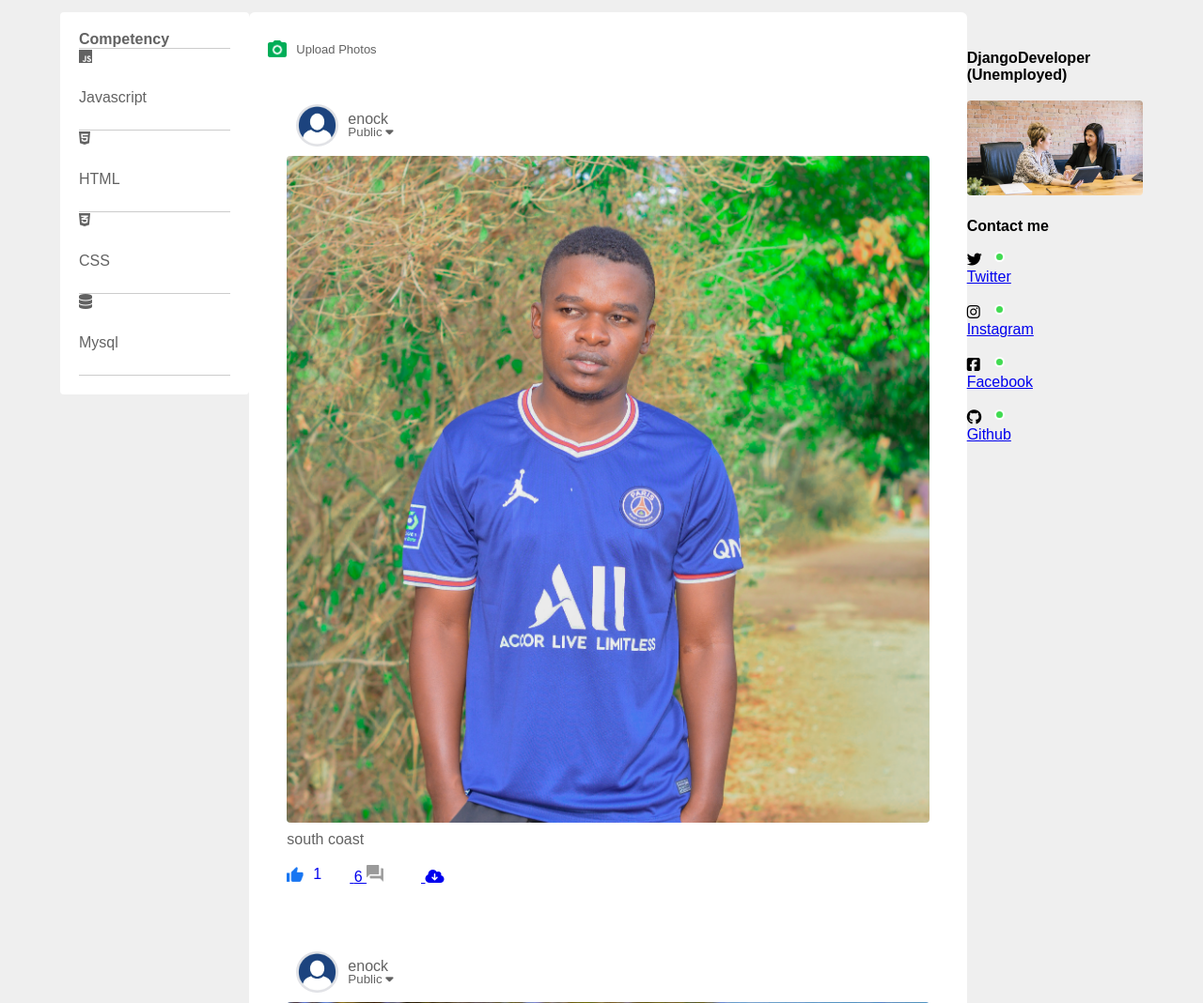
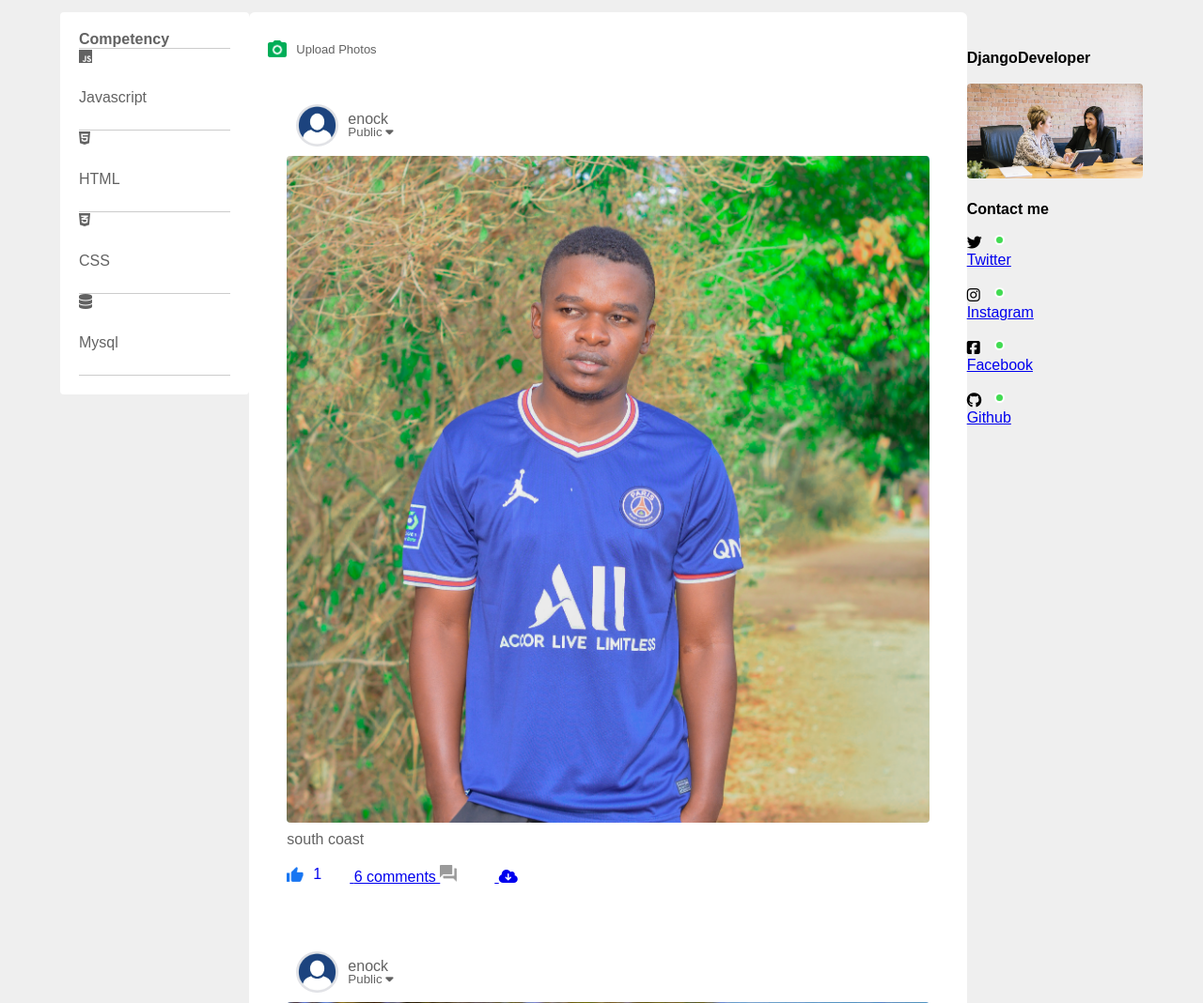
Before and after one commit to EddieKenya/social-media-app, a Django app: template templates/home.html in a window 1280 px wide. Shown: the part 158-1226 px from the top of the page at 94% size. Run offline with Django 4.2, Linux system fonts and the light colour scheme; the template is opened without the code that fills it: values that come from a table or form of the project are taken from there, others are empty; data comes from the database, SQL or seed files in the repository; both versions use the stored data as it was after the commit; some libraries are stand-ins or nearby versions.

Commit message:
comments number

```diff
--- a/core/models.py
+++ b/core/models.py
@@ -21,7 +21,7 @@ class Post (models.Model):
     user = models.CharField(max_length=200)
     id = models.UUIDField(primary_key=True, default=uuid.uuid4)
     posts_image= models.ImageField(upload_to='post_images', blank=True, null=True)
-    caption = models.TextField()
+    caption = models.TextField(blank=True,null=True)
     no_of_likes = models.IntegerField(default=0)
     post_no_comments =models.IntegerField(default=0)
     date_created = models.DateTimeField(default=timezone.now)
@@ -39,7 +39,8 @@ class likes(models.Model):
 class Comments(models.Model):
     username = models.CharField(max_length=50)
     post_commented= models.CharField(max_length=500, default='post_id')
-    comments= models.TextField(blank=True)
+    comments= models.TextField(blank=True
+    )
 
     def __str__(self):
         return self.username
--- a/templates/comments.html
+++ b/templates/comments.html
@@ -16,9 +16,10 @@
         <button type="submit">submit</button>
     </div>
 </form>
+
+<strong>{{commentcount}} comments</strong>
 {% for comment in comments %}
 <div class="container">
-
     <div >
         <h4>{{comment.username}}</h4>
         <p>{{comment.comments}}</p>
--- a/templates/home.html
+++ b/templates/home.html
@@ -104,7 +104,7 @@
                                     </div>
                                 </a>
 
-                                <a href="/comments?post_id={{post.id}}">{{post.post_no_comments}}
+                                <a href="/comments?post_id={{post.id}}">{{post.post_no_comments}} comments
 
                                     <div>
                                         <img src="{% static 'images/comments.png'%}" >
@@ -144,7 +144,7 @@
 
             </div>
             <div class="sidebar-title">
-                <h4>DjangoDeveloper (Unemployed)</h4>
+                <h4>DjangoDeveloper</h4>
 
             </div>
             <img src="{%static 'images/advertisement.png'%}" class="sidebar-ads">
```
Also changed, not shown: core/views.py (+11 -6 lines), db.sqlite3.
